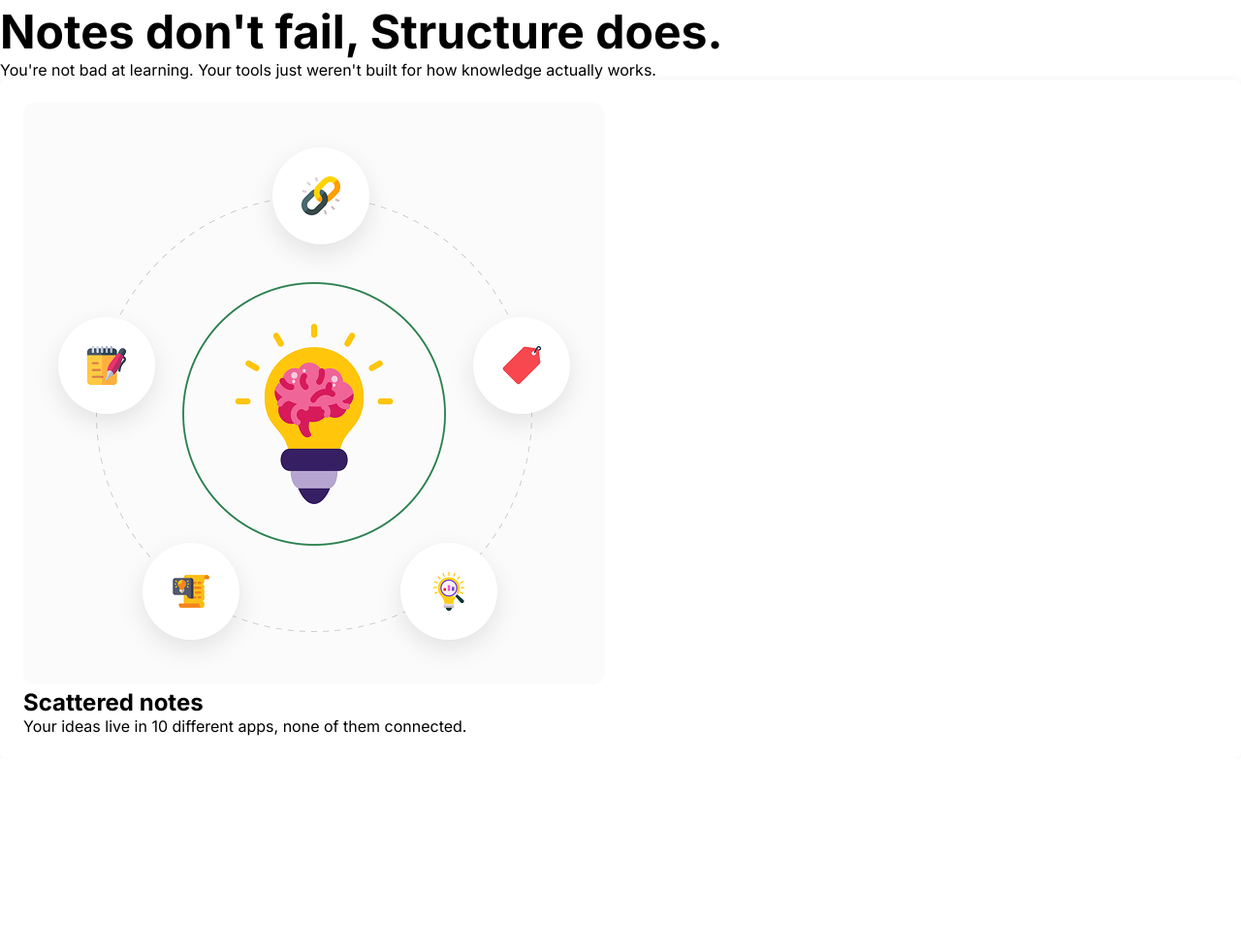
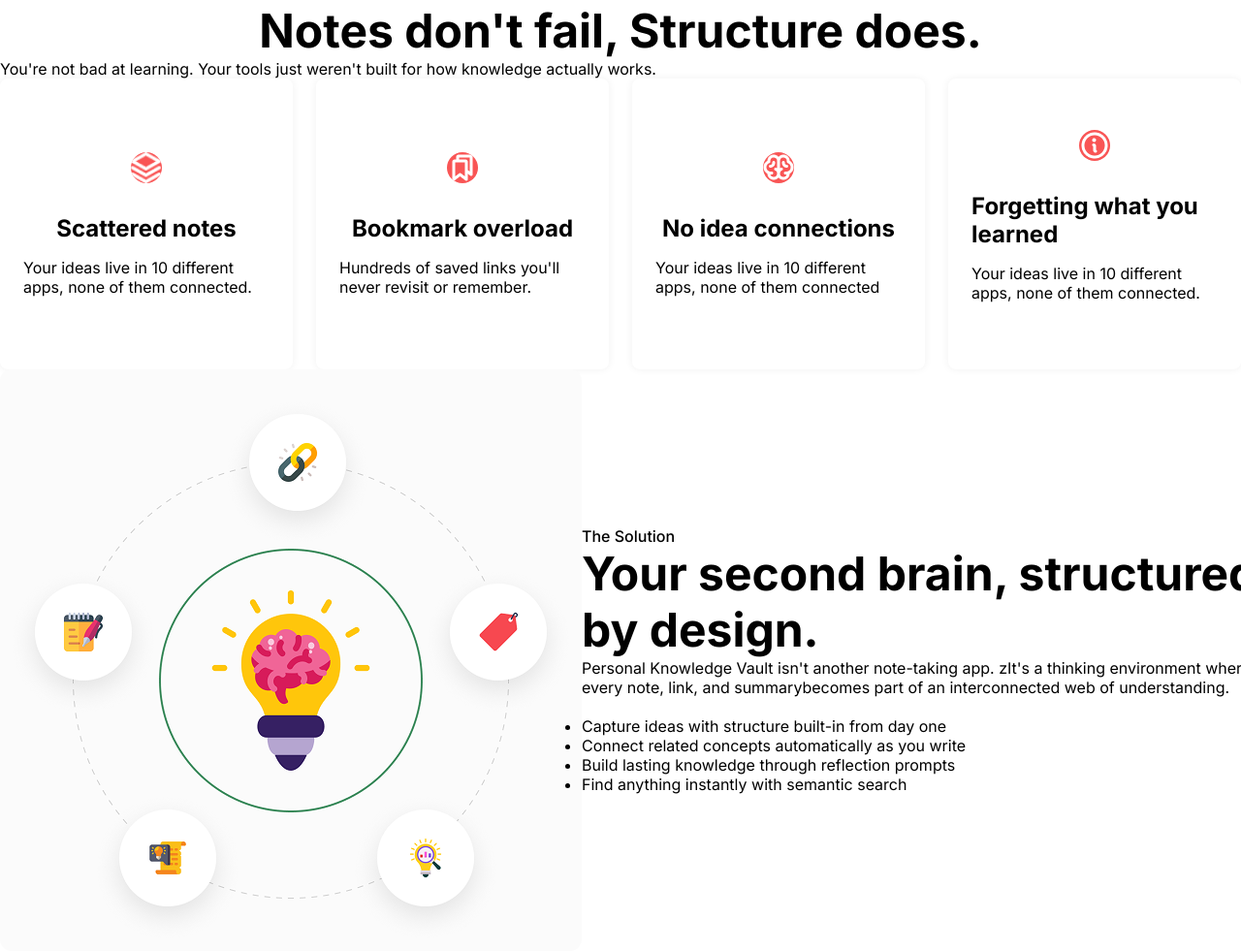
Before and after one commit to rebrebeka2022-lab/Assignment-1, a plain HTML site: page index.html in a window 1280 px wide. Shown: the part 779-1760 px from the top of the page at 97% size. Before the commit the page ends 1562 px from the top, so only its background shows below. Drawn offline with Linux system fonts and the light colour scheme.

Commit message:
created card section and brain section according to the resources

```diff
--- a/index.html
+++ b/index.html
@@ -42,14 +42,62 @@
 
 
         </section>
-        <section class="Notes-dont-fail-parent container">
+        <section class="notes-dont-fail-structure-does-parent-container">
 
                <h2 class="notes-section-title">Notes don't fail, Structure does.</h2>
-               <p>You're not bad at learning. Your tools just weren't built for how knowledge actually works.</p>
-         <div class="note-card">
+               <p class="notes-paragraph">You're not bad at learning. Your tools just weren't built for how knowledge actually works.</p>
+
+               <div class="note-card-parent">
+
+                    <div class="note-card">
+                        <img src="assets/Vector.png" alt="">
+                         <h2>Scattered notes</h2>
+                        <p>Your ideas live in 10 different apps, none of them connected.</p>
+                  </div>
+
+                    <div class="note-card">
+                        <img src="assets/Bookmarks.png" alt="">
+                         <h2>Bookmark overload</h2>
+                        <p>Hundreds of saved links you'll never revisit or remember.</p>
+
+                    </div>
+
+                    <div class="note-card">
+                        <img src="assets/Brain.png" alt="">
+                         <h2>No idea connections</h2>
+                        <p>Your ideas live in 10 different apps, none of them connected</p>
+
+                  </div>
+
+
+                    <div class="note-card">
+                        <img src="assets/Info.png" alt="">
+                         <h2>Forgetting what
+you learned</h2>
+                        <p>Your ideas live in 10 different apps, none of them connected.</p>
+</p>
+                  </div>
+                  </div>
+
+
+        </section>
+        <section id="your-second-brain-parent">
+            <div class="your-second-brain-parent">
                 <img src="assets/knowledge.png" alt="">
-                <h2>Scattered notes</h2>
-                <p>Your ideas live in 10 different apps, none of them connected.</p>
+
+                <div class="your-second-brain">
+                    <h3>The Solution</h3>
+                    <h1>Your second brain,
+structured by design.</h1>
+                    <p>Personal Knowledge Vault isn't another note-taking app. zIt's a thinking environment where every note, link, and summarybecomes part of an interconnected web of understanding.</p>
+                    <ul>
+                        <li>Capture ideas with structure built-in from day one</li>
+                        <li>Connect related concepts automatically as you write</li>
+                        <li>Build lasting knowledge through reflection prompts</li>
+                        <li>Find anything instantly with semantic search</li>
+                    </ul>
+
+                </div>
 
             </div>
 
--- a/styles/style.css
+++ b/styles/style.css
@@ -139,16 +139,96 @@
     cursor: pointer;
     border-radius: 4px;
 }
-.Notes-dont-fail-parent{
+.notes-paragraph p{
+       color: var(--#627382, rgba(98, 115, 130, 1));
+       font-size: 16px;
+       font-weight: 400;
+       line-height: 20px;
+       display: flex;
+       flex-direction: column;
+       align-items: center;
+}
 
+
+.notes-section-title{
+     font-size: 48px;
+     font-weight: 700;
+     line-height: 58px;
+     text-align: center
 }
-.notes-section-title{
-    font-weight: 700;
-    font-size: 48px;
+.note-card-parent{
+    display: flex;
+    gap: 24px;
 }
 .note-card{
     padding: 24px;
     border-radius: 8px;
     box-shadow: 0px 0px 8px 0px rgba(0, 0, 0, 0.06);
     background: rgba(255, 255, 255, 1);
+    display: flex;
+    flex-direction: column;
+    gap: 16px;
+    width: 322px;
+    height: 300px;
+    justify-content: center;
+    align-items: center;
 }
+.note-card img{
+        width: 32px;
+        height: 32px;
+        background: rgba(249, 85, 85, 1);
+        border-radius: 50%;
+        display: block;
+        margin: 0 auto 16px;
+}
+.note-card p{
+    color: var(--#627382, rgba(98, 115, 130, 1));
+    font-size: 16px;
+    font-weight: 400;
+    line-height: 20px;
+
+}
+.your-second-brain-parent{
+
+}
+.your-second-brain-parent{
+   width: 1360px;
+   height: 600px;
+   display: flex;
+   flex-direction: row;
+   justify-content: flex-start;
+   align-items: center;
+   gap: 60;
+
+
+}
+.your-second-brain h3{
+    color: var(--#30B868, rgba(70, 145, 101, 1));
+    font-size: 16px;
+    font-weight: 500;
+    line-height: 20px;
+    letter-spacing: 0%;
+    text-align: left;
+
+
+}
+.your-second-brain h1{
+    width: 700px;
+    height: 116px;
+    color: var(--#001931, var(--Color, rgba(0, 25, 49, 1)));
+    font-size: 48px;
+    font-weight: 700;
+    line-height: 58px;
+    text-align: left;
+
+}
+.your-second-brain p{
+    width: 700px;
+    height: 60px;
+    color: var(--#627382, rgba(98, 115, 130, 1));
+    font-size: 16px;
+    font-weight: 400;
+    line-height: 20px;
+    letter-spacing: 0%;
+    text-align: left;
+}
```
